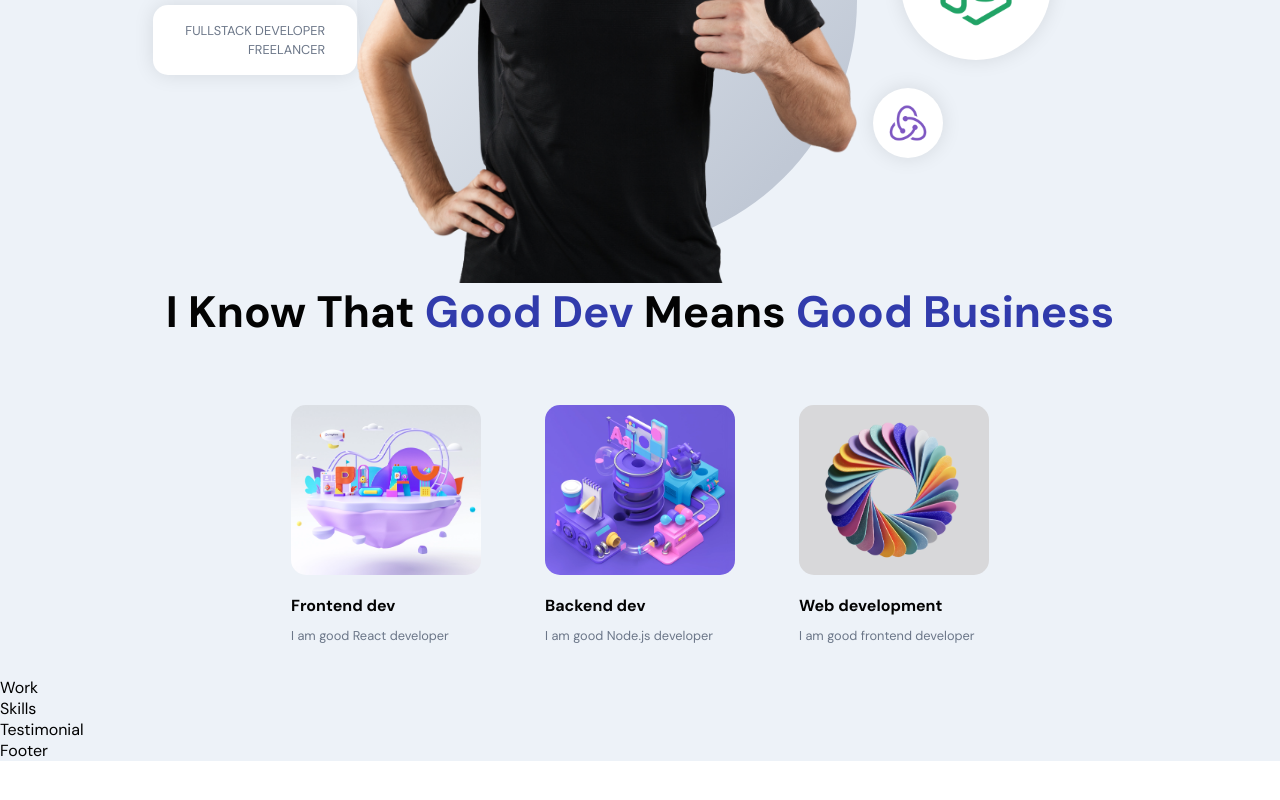
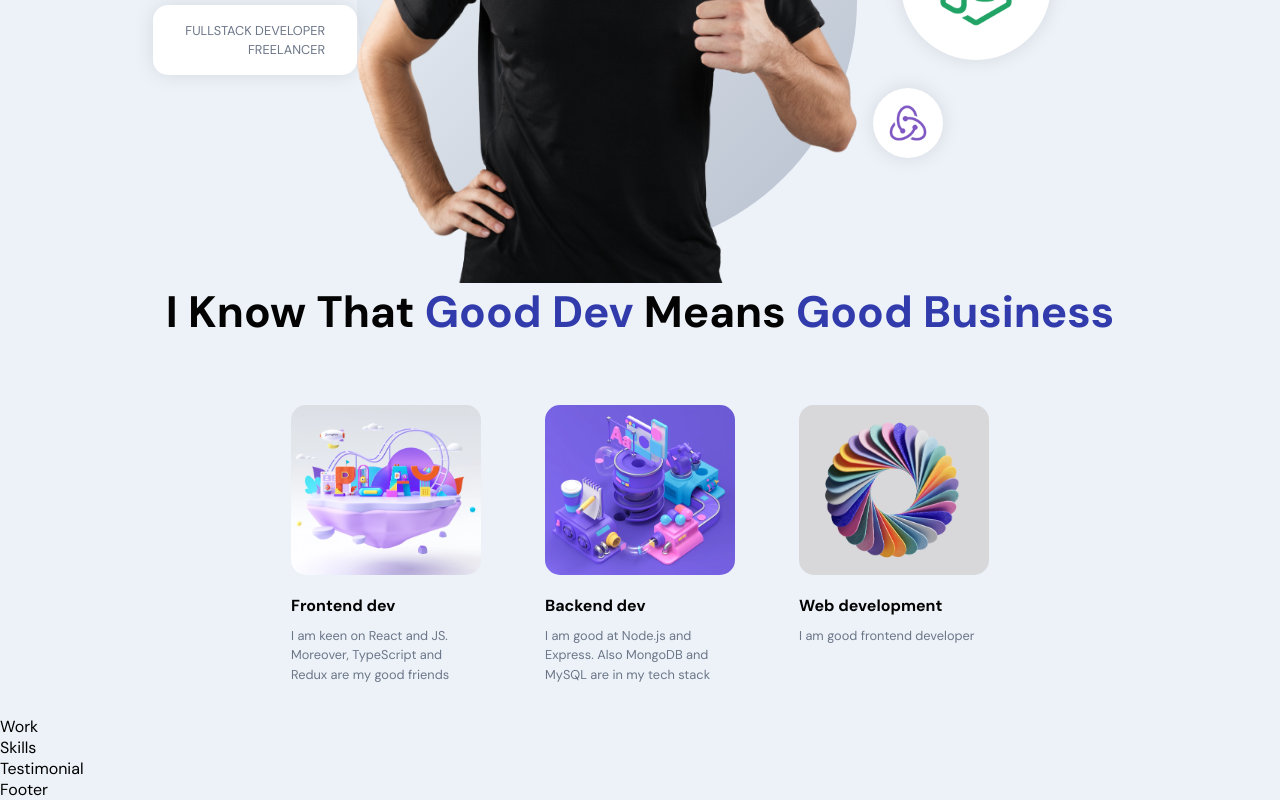
Before and after one commit to Victoriia-Ripka/portfolio, a React (Create React App) app in the folder frontend_react/: page / in a window 1280 px wide. Shown: the part 440-1240 px from the top of the page. Before the commit the page ends 1201 px from the top, so only its background shows below. Built offline with nearby package versions, Linux system fonts and the light colour scheme.

Commit message:
add sanity client

```diff
--- a/frontend_react/src/container/About/About.jsx
+++ b/frontend_react/src/container/About/About.jsx
@@ -6,12 +6,12 @@ import { images } from "../../constants";
 const abouts = [
   {
     title: "Frontend dev",
-    description: "I am good React developer",
+    description: "I am keen on React and JS. Moreover, TypeScript and Redux are my good friends",
     imgURL: images.about01,
   },
   {
     title: "Backend dev",
-    description: "I am good Node.js developer",
+    description: "I am good at Node.js and Express. Also MongoDB and MySQL are in my tech stack",
     imgURL: images.about04,
   },
   {
```
Also changed, not shown: frontend_react/src/client.js (added, +10 -0 lines), package.json (deleted, +0 -8 lines), 2 other files (tests, documents, lock files or other folders).
